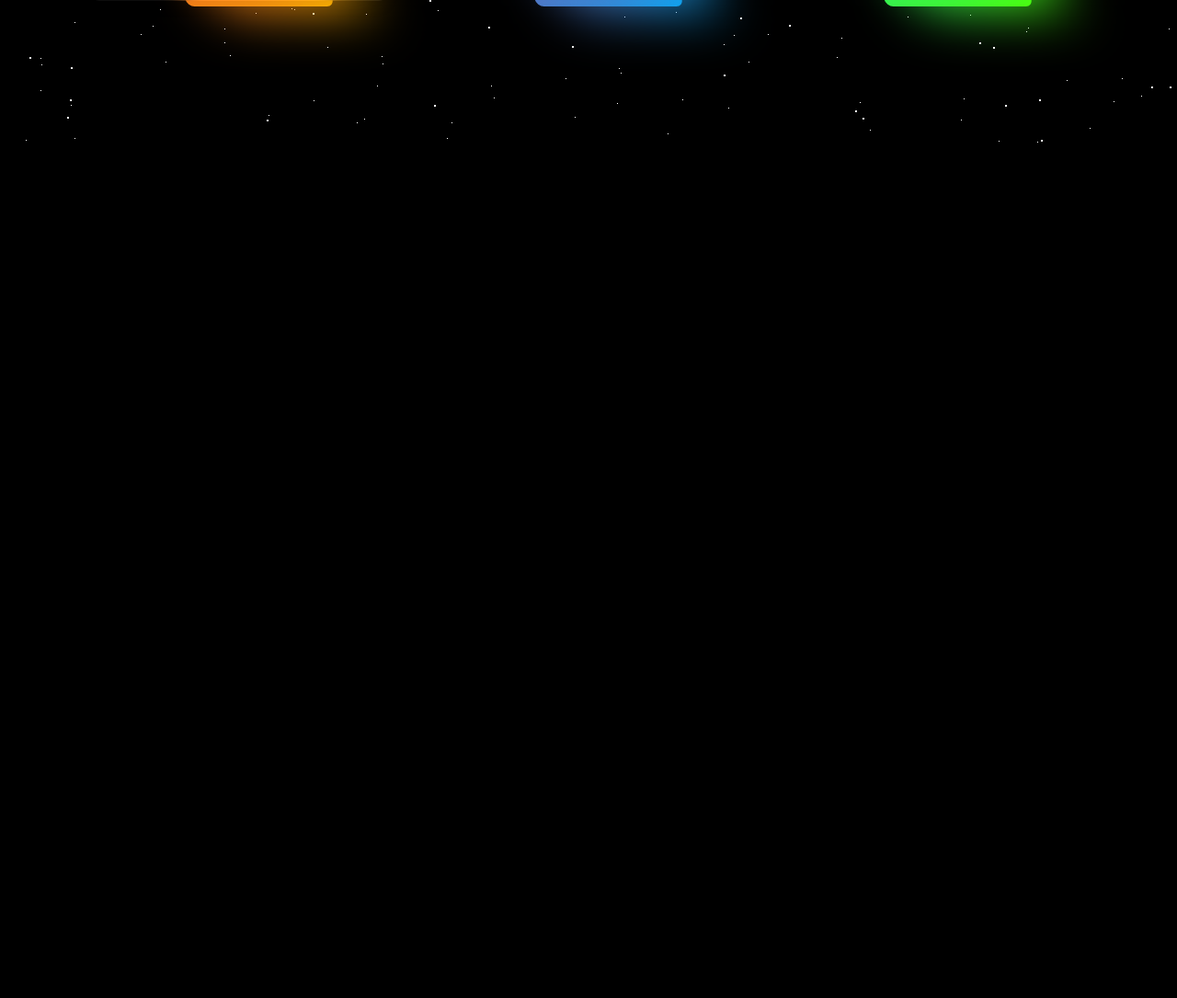
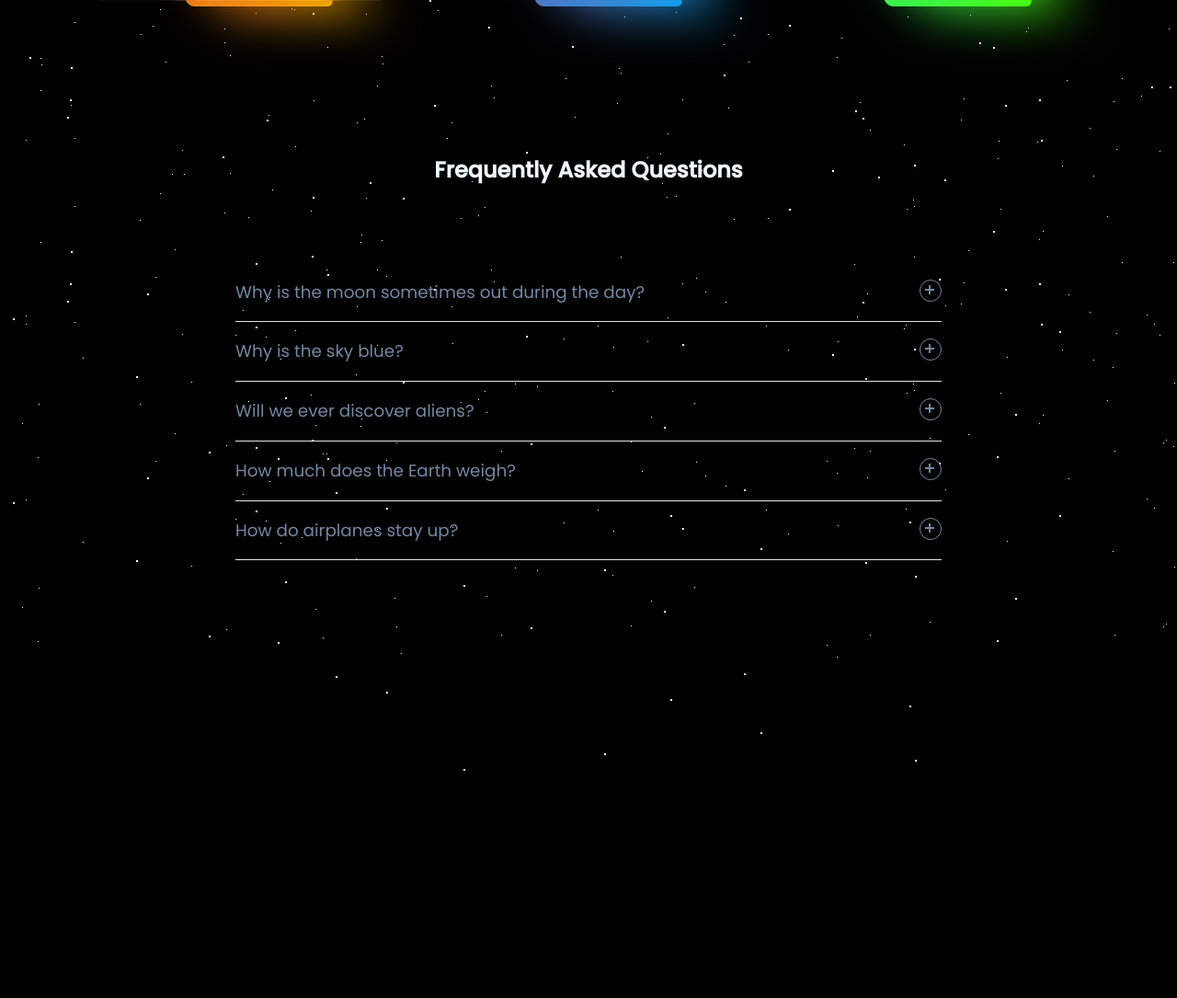
Before and after one commit to CYSEC-Gitam/CYSEC-WEBSITE, a Django app: page /home/ in a window 1280 px wide. Shown: the part 1227-2312 px from the top of the page at 92% size. Before the commit the page ends 1382 px from the top, so only its background shows below. Run offline with Django 4.2, Linux system fonts and the light colour scheme.

Commit message:
faq added

```diff
--- a/home/static/home.css
+++ b/home/static/home.css
@@ -149,9 +149,8 @@
 
 
 
+
 /* cards css */
-
-
 
 .cardcontainer {
   display: flex;
@@ -340,3 +339,113 @@
   border: 1px solid rgba(255, 0, 88, 0.4);
   box-shadow: 0 1px 15px rgba(1, 1, 1, 0.2);
 }
+
+
+
+
+/* faq section css */
+
+.faqcontainer {
+  margin: 0 auto;
+  padding: 4rem;
+  width: 48rem;
+  display: flex;
+  min-height: 100vh;
+}
+
+.accordion .accordion-item {
+  border-bottom: 1px solid #e5e5e5;
+}
+
+.accordion .accordion-item button[aria-expanded='true'] {
+  border-bottom: 1px solid #03b5d2;
+}
+
+.accordion button {
+  position: relative;
+  display: block;
+  text-align: left;
+  width: 100%;
+  padding: 1em 0;
+  color: #7288a2;
+  font-size: 1.15rem;
+  font-weight: 400;
+  border: none;
+  background: none;
+  outline: none;
+}
+
+.accordion button:hover,
+.accordion button:focus {
+  cursor: pointer;
+  color: #03b5d2;
+}
+
+.accordion button:hover::after,
+.accordion button:focus::after {
+  cursor: pointer;
+  color: #03b5d2;
+  border: 1px solid #03b5d2;
+}
+
+.accordion button .accordion-title {
+  padding: 1em 1.5em 1em 0;
+}
+
+.accordion button .icon {
+  display: inline-block;
+  position: absolute;
+  top: 18px;
+  right: 0;
+  width: 22px;
+  height: 22px;
+  border: 1px solid;
+  border-radius: 22px;
+}
+
+.accordion button .icon::before {
+  display: block;
+  position: absolute;
+  content: '';
+  top: 9px;
+  left: 5px;
+  width: 10px;
+  height: 2px;
+  background: currentColor;
+}
+.accordion button .icon::after {
+  display: block;
+  position: absolute;
+  content: '';
+  top: 5px;
+  left: 9px;
+  width: 2px;
+  height: 10px;
+  background: currentColor;
+}
+
+.accordion button[aria-expanded='true'] {
+  color: #03b5d2;
+}
+.accordion button[aria-expanded='true'] .icon::after {
+  width: 0;
+}
+.accordion button[aria-expanded='true'] + .accordion-content {
+  opacity: 1;
+  max-height: 9em;
+  transition: all 200ms linear;
+  will-change: opacity, max-height;
+}
+.accordion .accordion-content {
+  opacity: 0;
+  max-height: 0;
+  overflow: hidden;
+  transition: opacity 200ms linear, max-height 200ms linear;
+  will-change: opacity, max-height;
+}
+.accordion .accordion-content p {
+  font-size: 1rem;
+  font-weight: 300;
+  margin: 2em 0;
+  color: #e5e5e5;
+}
--- a/home/static/home.js
+++ b/home/static/home.js
@@ -28,3 +28,22 @@ const textLoad = () => {
 textLoad();
 
 setInterval(textLoad, 12000);
+
+
+// faq js
+
+const items = document.querySelectorAll('.accordion button');
+
+function toggleAccordion() {
+  const itemToggle = this.getAttribute('aria-expanded');
+
+  for (i = 0; i < items.length; i++) {
+    items[i].setAttribute('aria-expanded', 'false');
+  }
+
+  if (itemToggle == 'false') {
+    this.setAttribute('aria-expanded', 'true');
+  }
+}
+
+items.forEach((item) => item.addEventListener('click', toggleAccordion));
--- a/home/templates/home.html
+++ b/home/templates/home.html
@@ -8,8 +8,8 @@
     <link rel="stylesheet" href="{% static 'home.css' %}" />
   </head>
   <body>
-    {% include 'bg.html' %}
-    {% include 'navbar.html' %}
+    {% include 'bg.html' %} {% include 'navbar.html' %}
+
     <div class="container">
       <!-- glitch div -->
       <div class="glitch-div">
@@ -33,45 +33,115 @@
 
       <div class="cardcontainer">
         <div class="cardbox">
-          <span  class="cardspan" ></span>
+          <span class="cardspan"></span>
           <div class="cardcontent">
             <h2>What is CYSEC?</h2>
             <p>
               Lorem ipsum dolor sit amet, consectetur adipiscing elit, sed do
               eiusmod tempor incididunt ut labore et dolore magna aliqua.
-
             </p>
             <a href="#">Read More</a>
           </div>
         </div>
         <div class="cardbox">
-          <span  class="cardspan"  ></span>
+          <span class="cardspan"></span>
           <div class="cardcontent">
             <h2>Our Vision</h2>
             <p>
               Lorem ipsum dolor sit amet, consectetur adipiscing elit, sed do
               eiusmod tempor incididunt ut labore et dolore magna aliqua.
-
             </p>
             <a href="#">Read More</a>
           </div>
         </div>
         <div class="cardbox">
-          <span  class="cardspan"  ></span>
+          <span class="cardspan"></span>
           <div class="cardcontent">
             <h2>Our Mission</h2>
             <p>
               Lorem ipsum dolor sit amet, consectetur adipiscing elit, sed do
               eiusmod tempor incididunt ut labore et dolore magna aliqua.
-
             </p>
             <a href="#">Read More</a>
           </div>
         </div>
       </div>
 
+      <h2 style="text-align:center;color:aliceblue">Frequently Asked Questions</h2>
+      <div class="faqcontainer">
+
+        <div class="accordion">
+          <div class="accordion-item">
+            <button id="accordion-button-1" aria-expanded="false">
+              <span class="accordion-title">Why is the moon sometimes out during the day?</span>
+              <span class="icon" aria-hidden="true"></span>
+            </button>
+            <div class="accordion-content">
+              <p>
+                Lorem ipsum dolor sit amet, consectetur adipiscing elit, sed do eiusmod tempor
+                incididunt ut labore et dolore magna aliqua. Elementum sagittis vitae et leo duis ut.
+                Ut tortor pretium viverra suspendisse potenti.
+              </p>
+            </div>
+          </div>
+          <div class="accordion-item">
+            <button id="accordion-button-2" aria-expanded="false">
+              <span class="accordion-title">Why is the sky blue?</span>
+              <span class="icon" aria-hidden="true"></span>
+            </button>
+            <div class="accordion-content">
+              <p>
+                Lorem ipsum dolor sit amet, consectetur adipiscing elit, sed do eiusmod tempor
+                incididunt ut labore et dolore magna aliqua. Elementum sagittis vitae et leo duis ut.
+                Ut tortor pretium viverra suspendisse potenti.
+              </p>
+            </div>
+          </div>
+          <div class="accordion-item">
+            <button id="accordion-button-3" aria-expanded="false">
+              <span class="accordion-title">Will we ever discover aliens?</span>
+              <span class="icon" aria-hidden="true"></span>
+            </button>
+            <div class="accordion-content">
+              <p>
+                Lorem ipsum dolor sit amet, consectetur adipiscing elit, sed do eiusmod tempor
+                incididunt ut labore et dolore magna aliqua. Elementum sagittis vitae et leo duis ut.
+                Ut tortor pretium viverra suspendisse potenti.
+              </p>
+            </div>
+          </div>
+          <div class="accordion-item">
+            <button id="accordion-button-4" aria-expanded="false">
+              <span class="accordion-title">How much does the Earth weigh?</span>
+              <span class="icon" aria-hidden="true"></span>
+            </button>
+            <div class="accordion-content">
+              <p>
+                Lorem ipsum dolor sit amet, consectetur adipiscing elit, sed do eiusmod tempor
+                incididunt ut labore et dolore magna aliqua. Elementum sagittis vitae et leo duis ut.
+                Ut tortor pretium viverra suspendisse potenti.
+              </p>
+            </div>
+          </div>
+          <div class="accordion-item">
+            <button id="accordion-button-5" aria-expanded="false">
+              <span class="accordion-title">How do airplanes stay up?</span>
+              <span class="icon" aria-hidden="true"></span>
+            </button>
+            <div class="accordion-content">
+              <p>
+                Lorem ipsum dolor sit amet, consectetur adipiscing elit, sed do eiusmod tempor
+                incididunt ut labore et dolore magna aliqua. Elementum sagittis vitae et leo duis ut.
+                Ut tortor pretium viverra suspendisse potenti.
+              </p>
+            </div>
+          </div>
+        </div>
+      </div>
+
+
+
     </div>
-
 
     <script src="{% static 'home.js' %}"></script>
   </body>
```
